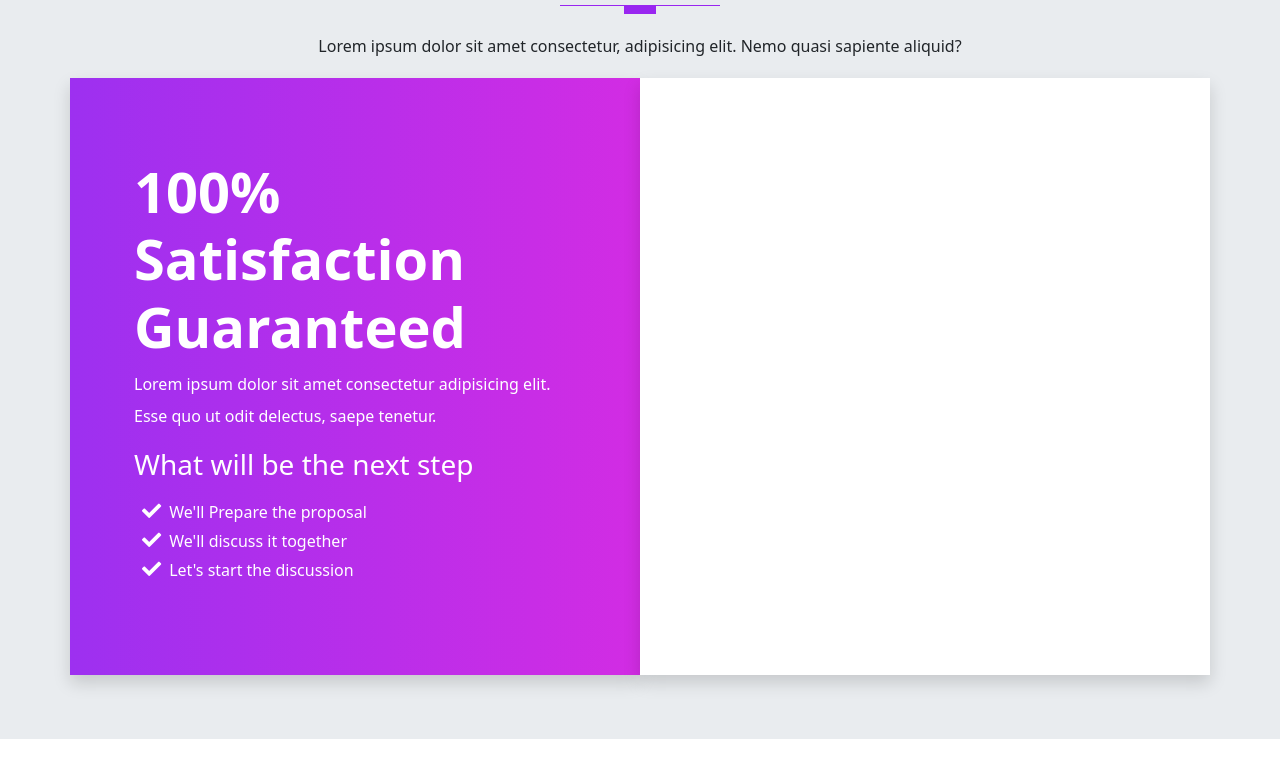
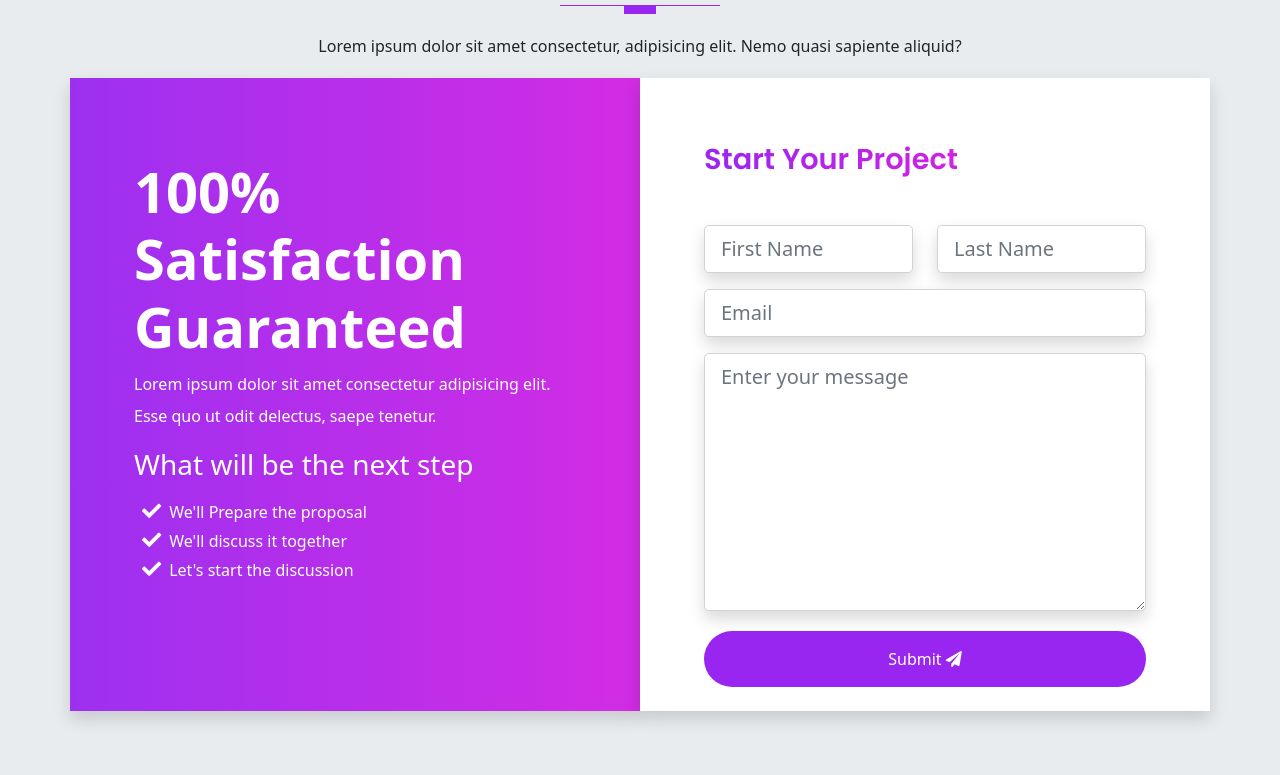
Before and after one commit to PuneetSivananda/bootstrap-5, a website: page index.html in a window 1280 px wide. Shown: the part 6627-7402 px from the top of the page. Before the commit the page ends 7366 px from the top, so only its background shows below. Drawn offline with Linux system fonts and the light colour scheme.

Commit message:
feat: added form controls and finished the contact me section

```diff
--- a/index.html
+++ b/index.html
@@ -723,6 +723,29 @@
           </div>
         </col-12>
         <col-12 class="col-lg-6 bg-white shadow p-3">
+          <div class="form w-100 pb-2">
+            <h4 class="display-3--title mb-5">Start your Project</h4>
+            <form action="#" class="row">
+              <div class="col-lg-6 col-md-6 mb-3">
+                <input type="text" placeholder="First Name" id="inputFirstName" class="form-control shadow form-control-lg">
+              </div>
+              <div class="col-lg-6 col-md-6 mb-3">
+                <input type="text" placeholder="Last Name" id="inputLastName" class="form-control shadow form-control-lg">
+              </div>
+              <div class="col-lg-12 mb-3">
+                <input type="text" placeholder="Email" id="inputEmail" class="form-control shadow form-control-lg">
+              </div>
+              <div class="col-lg-12 mb-3">
+                <textarea name="message" placeholder="Enter your message" id="inputMessage" cols="30" rows="8" class="form-control shadow form-control-lg"></textarea>
+              </div>
+              <div class="col-lg-12 text-center d-grid mt-1">
+                <button type="button" class="btn btn-primary rounded-pill pt-3 pb-3">
+                  Submit
+                  <i class="fas fa-paper-plane"></i>
+                </button>
+              </div>
+            </form>
+          </div>
         </col-12>
       </div>
     </div>
--- a/scss/sections/_get-started.scss
+++ b/scss/sections/_get-started.scss
@@ -36,3 +36,19 @@
 
   }
 }
+
+
+//FORM CONTENT
+.form{
+  padding: 3rem;
+
+  button{
+    border:none;
+    color:$white;
+    a{
+      color:$white;
+      text-decoration: none;
+      text-transform: capitalize;
+    }
+  }
+}
```
Also changed, not shown: assests/css/style.css, 1 other file.
